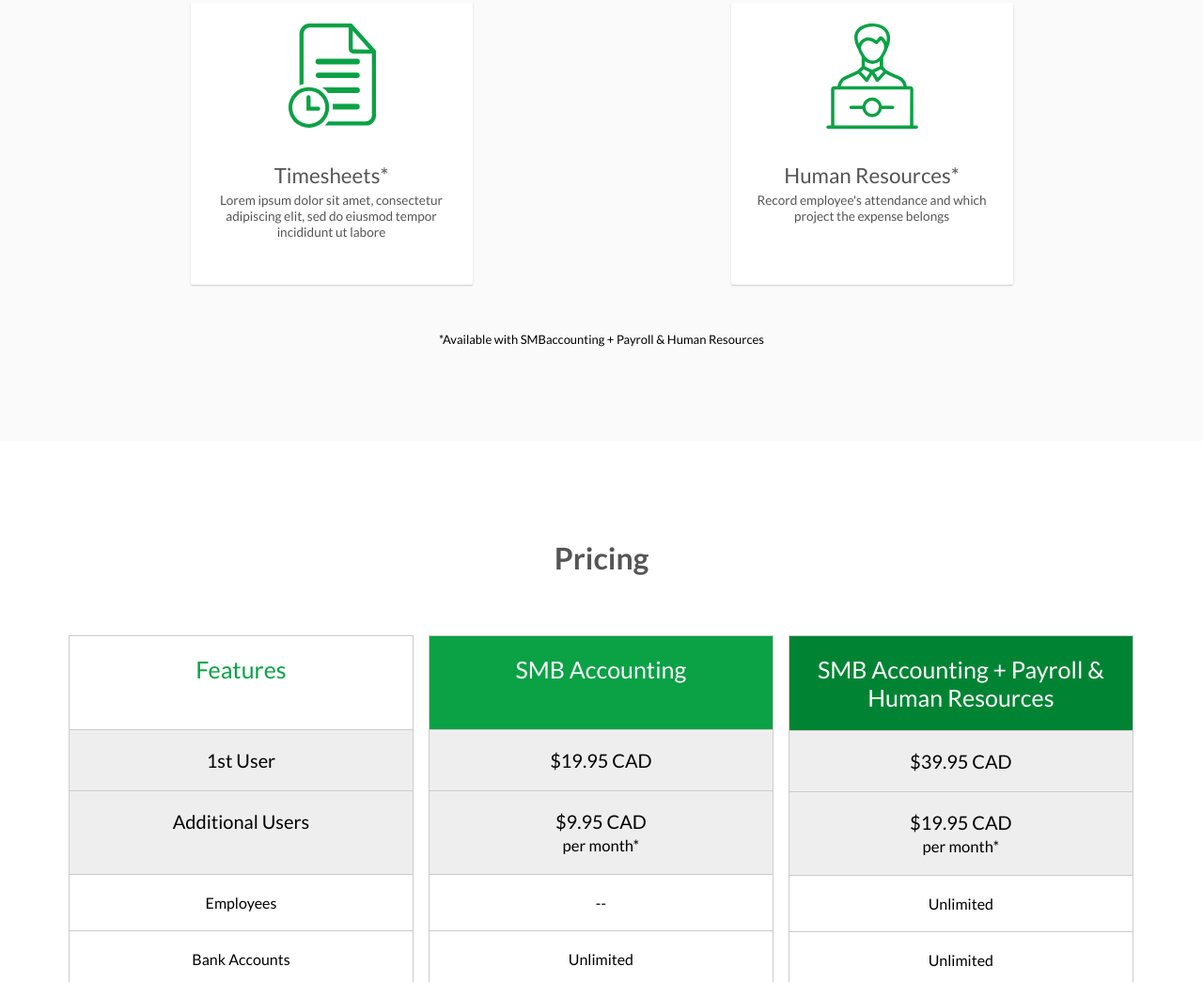
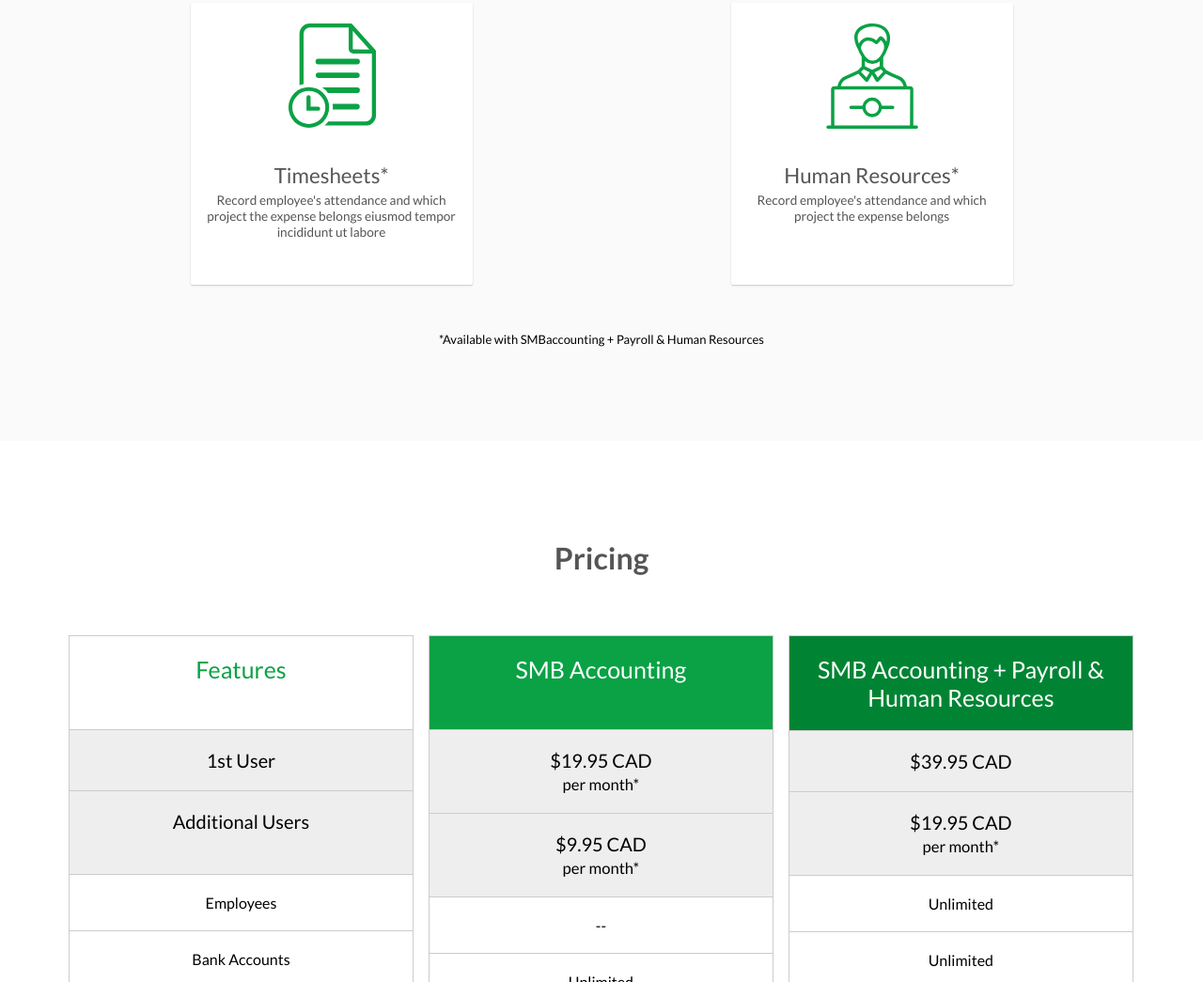
Before and after one commit to rucha0405/fnms.github.io, a plain HTML site: page index.html in a window 1280 px wide. Shown: the part 1772-2817 px from the top of the page at 94% size. Drawn offline with Linux system fonts and the light colour scheme.

Commit message:
Update index.html

```diff
--- a/index.html
+++ b/index.html
@@ -130,7 +130,7 @@
                         <div>Timesheets*</div>
                     </div>
                     <div class="card-desc">
-                        Lorem ipsum dolor sit amet, consectetur adipiscing elit, sed do
+                        Record employee's attendance and which project the expense belongs
                         eiusmod tempor incididunt ut labore
                     </div>
                 </div>
@@ -173,7 +173,7 @@
             <div class="columns">
                 <ul class="price hover">
                     <li class="basic-header">SMB Accounting</li>
-                    <li class="grey">$19.95 CAD</li>
+                    <li class="grey">$19.95 CAD <br><small>per month*</small></li>
                     <li class="grey">$9.95 CAD <br><small>per month*</small></li>
                     <li>--</li>
                     <li>Unlimited</li>
```
